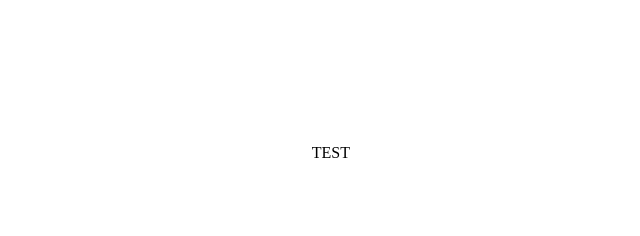
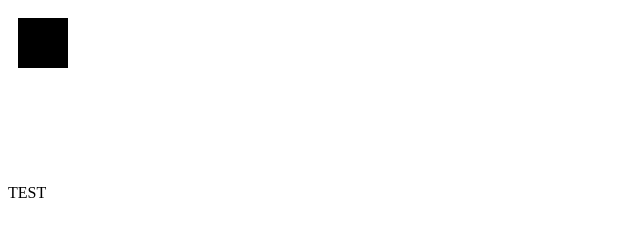
Before and after one commit to Phlosioneer/Grav4, a website: page web/index.html in a window 1280 px wide. Shown: the whole page, without its empty margins (0-640 px from the left). Drawn offline with Linux system fonts and the light colour scheme; files that its build step writes are made by us from their sources.

Commit message:
Drawing on screen

```diff
--- a/src/index.js
+++ /dev/null
@@ -1,2 +0,0 @@
-"use strict";
-//# sourceMappingURL=index.js.map
--- a/tsconfig.json
+++ b/tsconfig.json
@@ -3,7 +3,8 @@
         "module": "CommonJS",
         "noImplicitAny": true,
         "strict": true,
-        "sourceMap": true
+        "sourceMap": true,
+        "outDir": "web"
     },
     "include": ["src/**/*"]
 }
--- a/web/index.html
+++ b/web/index.html
@@ -1,6 +1,6 @@
 <!DOCTYPE html>
 <head>
-    <script src="index.js"></script>
+    <script defer src="index.js"></script>
 </head>
 <body>
     <canvas id="canvas"></canvas>
--- /dev/null
+++ b/web/index.js
@@ -0,0 +1,14 @@
+"use strict";
+initCanvas();
+function initCanvas() {
+    var canvasHtml = document.getElementById("canvas");
+    if (!canvasHtml) {
+        throw "Canvas not found";
+    }
+    var canvas = canvasHtml;
+    canvas.width = document.body.clientWidth;
+    canvas.height = document.body.clientHeight;
+    var context = canvas.getContext("2d");
+    context === null || context === void 0 ? void 0 : context.fillRect(10, 10, 50, 50);
+}
+//# sourceMappingURL=index.js.map
```
Also changed, not shown: src/index.ts (+16 -0 lines).
